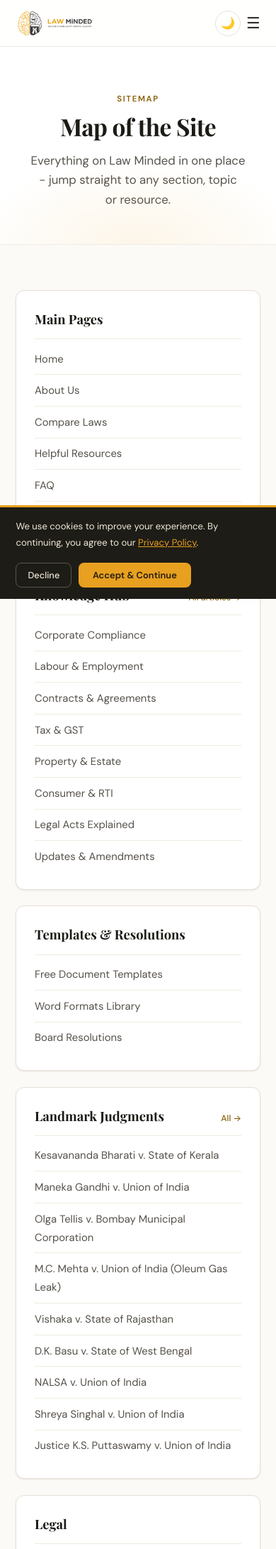
After one commit to lawminded/lawminded, a Flask app: page /sitemap in a window 390 px wide. The commit adds this page. Shown: the top 2183 px of the page at 71% size. Run offline with Flask 3, Linux system fonts and the light colour scheme; some libraries are stand-ins or nearby versions; some web fonts are replaced.

Commit message:
Add human-readable Sitemap page; footer link points to it (not sitemap.xml)
- New /sitemap HTML page ("Map of the Site"): Main Pages, Knowledge Hub (8 topic
  categories that deep-link into the right blog tab), Templates & Resolutions,
  9 Landmark Judgments, Legal. Responsive card grid, dark-mode aware.
- Footer "Sitemap" link now opens /sitemap (the human page). /sitemap.xml is
  unchanged for search engines and now also lists the /sitemap page.
- blogs.html: activate a category tab from a #tab-<cat> URL hash.

Co-Authored-By: Claude Opus 4.8 <noreply@anthropic.com>

```diff
--- a/app.py
+++ b/app.py
@@ -893,6 +893,13 @@ def robots_txt():
     return app.response_class('\n'.join(lines), mimetype='text/plain')
 
 
+@app.route('/sitemap')
+def sitemap_page():
+    # Human-readable HTML site map (this is what the footer "Sitemap" link opens).
+    # Distinct from the machine-readable /sitemap.xml below, which is for search engines.
+    return render_template('sitemap.html', judgments=C.JUDGMENTS)
+
+
 @app.route('/sitemap.xml')
 def sitemap_xml():
     # Static pages
@@ -908,6 +915,7 @@ def sitemap_xml():
         ('contact_page', 'yearly', '0.5'),
         ('terms', 'yearly', '0.3'),
         ('privacy', 'yearly', '0.3'),
+        ('sitemap_page', 'yearly', '0.3'),
     ]
     urls = []
     for endpoint, freq, prio in pages:
--- a/static/css/style.css
+++ b/static/css/style.css
@@ -463,6 +463,20 @@ footer{background:var(--band);color:var(--on-band-muted);padding:4rem var(--pad-
 .footer-bottom a{color:var(--on-band-muted);text-decoration:none;}
 .footer-bottom a:hover{color:var(--gold);}
 
+/* ─── SITEMAP PAGE ─────────────────────────────────────────────────────── */
+.sitemap-grid{display:grid;grid-template-columns:repeat(auto-fit,minmax(250px,1fr));gap:1.4rem;margin-top:.5rem;}
+.sitemap-group{background:var(--card-bg);border:1px solid var(--border);border-radius:var(--r-md);padding:1.5rem 1.6rem;box-shadow:var(--shadow-sm);}
+.sitemap-group-head{display:flex;align-items:baseline;justify-content:space-between;gap:.75rem;border-bottom:1px solid var(--hairline);padding-bottom:.7rem;margin-bottom:.35rem;}
+.sitemap-group-head h2{font-family:var(--hf);font-size:1.15rem;color:var(--dark);margin:0;}
+.sitemap-group-head a{font-family:var(--uf);font-size:.76rem;font-weight:500;color:var(--gold-ink);text-decoration:none;white-space:nowrap;}
+.sitemap-group-head a:hover{text-decoration:underline;}
+.sitemap-group ul{list-style:none;padding:0;margin:0;}
+.sitemap-group li a{display:block;padding:.55rem 0;font-family:var(--uf);font-size:.93rem;color:var(--mid);text-decoration:none;border-bottom:1px solid var(--hairline);transition:color .15s ease,padding-left .15s ease;}
+.sitemap-group li:last-child a{border-bottom:none;}
+.sitemap-group li a:hover{color:var(--gold-ink);padding-left:.35rem;}
+.sitemap-xml-note{margin-top:2.2rem;font-family:var(--uf);font-size:.85rem;color:var(--muted);text-align:center;}
+.sitemap-xml-note a{color:var(--gold-ink);}
+
 /* ─── COOKIE BANNER ───────────────────────────────────────────────────── */
 .cookie-banner{position:fixed;bottom:0;left:0;right:0;z-index:999;background:var(--band);color:var(--on-band);padding:1rem var(--pad-x);display:flex;align-items:center;justify-content:space-between;gap:1rem;flex-wrap:wrap;font-family:var(--uf);font-size:.82rem;border-top:3px solid var(--gold);transition:transform .4s;}
 .cookie-banner.hidden{transform:translateY(110%);}
--- a/templates/base.html
+++ b/templates/base.html
@@ -176,7 +176,7 @@
         <li><a href="{{ url_for('blogs') }}">Knowledge Hub</a></li>
         <li><a href="{{ url_for('faq') }}">FAQ</a></li>
         <li><a href="{{ url_for('contact_page') }}">Contact</a></li>
-        <li><a href="{{ url_for('sitemap_xml') }}">Sitemap</a></li>
+        <li><a href="{{ url_for('sitemap_page') }}">Sitemap</a></li>
       </ul>
     </div>
     <div class="footer-col">
--- /dev/null
+++ b/templates/sitemap.html
@@ -0,0 +1,70 @@
+{% extends "base.html" %}
+{% from '_icons.html' import icon %}
+{% block title %}Sitemap - Law Minded{% endblock %}
+{% block meta_desc %}A complete map of Law Minded - browse every section: articles by topic, free templates, board resolutions, landmark judgments, resources and more.{% endblock %}
+
+{% block content %}
+
+<div class="page-hero">
+  <span class="section-tag">Sitemap</span>
+  <h1>Map of the Site</h1>
+  <p>Everything on Law Minded in one place - jump straight to any section, topic or resource.</p>
+</div>
+
+<section>
+  <div class="sitemap-grid">
+
+    <div class="sitemap-group">
+      <div class="sitemap-group-head"><h2>Main Pages</h2></div>
+      <ul>
+        <li><a href="{{ url_for('index') }}">Home</a></li>
+        <li><a href="{{ url_for('about') }}">About Us</a></li>
+        <li><a href="{{ url_for('compare') }}">Compare Laws</a></li>
+        <li><a href="{{ url_for('resources') }}">Helpful Resources</a></li>
+        <li><a href="{{ url_for('faq') }}">FAQ</a></li>
+        <li><a href="{{ url_for('contact_page') }}">Contact Us</a></li>
+      </ul>
+    </div>
+
+    <div class="sitemap-group">
+      <div class="sitemap-group-head"><h2>Knowledge Hub</h2><a href="{{ url_for('blogs') }}">All articles →</a></div>
+      <ul>
+        {% for key, label in category_map.items() %}
+        <li><a href="{{ url_for('blogs') }}#tab-{{ key }}">{{ label }}</a></li>
+        {% endfor %}
+      </ul>
+    </div>
+
+    <div class="sitemap-group">
+      <div class="sitemap-group-head"><h2>Templates &amp; Resolutions</h2></div>
+      <ul>
+        <li><a href="{{ url_for('templates_page') }}">Free Document Templates</a></li>
+        <li><a href="{{ url_for('templates_page') }}#document-formats">Word Formats Library</a></li>
+        <li><a href="{{ url_for('resolutions', rtype='board') }}">Board Resolutions</a></li>
+      </ul>
+    </div>
+
+    <div class="sitemap-group">
+      <div class="sitemap-group-head"><h2>Landmark Judgments</h2><a href="{{ url_for('judgments') }}">All →</a></div>
+      <ul>
+        {% for j in judgments %}
+        <li><a href="{{ url_for('judgment', slug=j.slug) }}">{{ j.title }}</a></li>
+        {% endfor %}
+      </ul>
+    </div>
+
+    <div class="sitemap-group">
+      <div class="sitemap-group-head"><h2>Legal</h2></div>
+      <ul>
+        <li><a href="{{ url_for('terms') }}">Terms &amp; Conditions</a></li>
+        <li><a href="{{ url_for('terms') }}#responsibilities">User Responsibilities</a></li>
+        <li><a href="{{ url_for('privacy') }}">Privacy Policy</a></li>
+      </ul>
+    </div>
+
+  </div>
+
+  <p class="sitemap-xml-note">Are you a search engine? An <a href="{{ url_for('sitemap_xml') }}">XML sitemap</a> is also available.</p>
+</section>
+
+{% endblock %}
```
Also changed, not shown: templates/blogs.html (+17 -0 lines).
